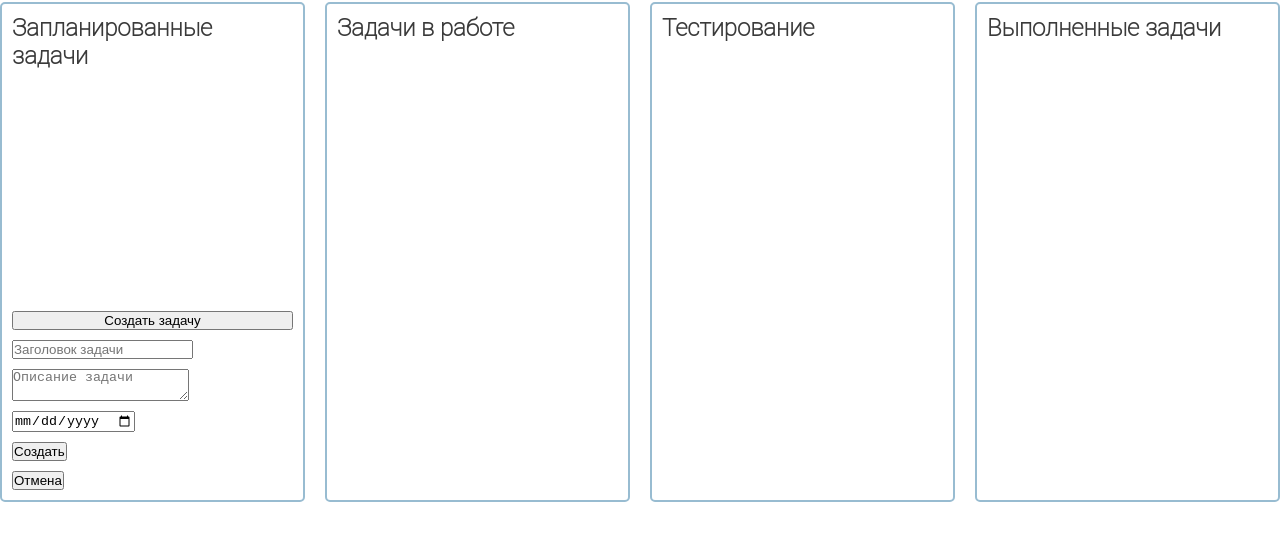
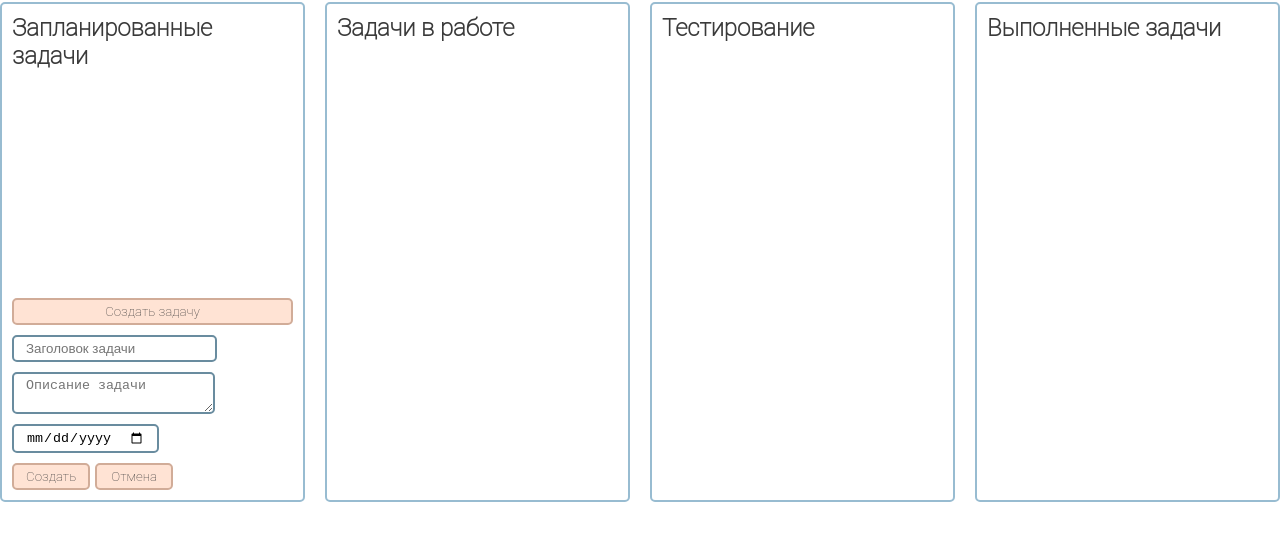
Before and after one commit to bruh0107/client-pract-3, a plain HTML site: page vue/index.html in a window 1280 px wide. Both pictures are taken after a click on the button "Создать задачу". Shown: the part 56-596 px from the top of the page. Drawn offline with Linux system fonts and the light colour scheme.

Commit message:
update input and button styles

```diff
--- a/vue/css/main.css
+++ b/vue/css/main.css
@@ -118,13 +118,13 @@ body {
 .task__btn {
     font-family: "Roboto Thin", sans-serif;
     padding: 4px 12px;
-    width: fit-content;
     background: #ffe3d4;
     border: 2px solid #d1ac98;
     border-radius: 5px;
     color: #3a3a3a;
     cursor: pointer;
     transition: 0.1s;
+    width: 100%;
 }
 
 .task__btn:disabled {
@@ -144,3 +144,21 @@ body {
 .task.completed {
     border: 2px solid green;
 }
+
+.btns-wrapper{
+    display: grid;
+    grid-template-columns: repeat(2, 1fr);
+    gap: 5px;
+}
+
+.edit-form {
+    display: flex;
+    flex-direction: column;
+    gap: 5px;
+}
+
+.return-form {
+    display: flex;
+    flex-direction: column;
+    gap: 5px;
+}
--- a/vue/js/main.js
+++ b/vue/js/main.js
@@ -13,15 +13,18 @@ Vue.component('kanban-column', {
                     @delete-task="deleteTask"
                 ></task-card>
                 <button
+                    class="task__btn"
                     v-if="columnIndex === 0"
                     @click="showForm = true"
                 >Создать задачу</button>
                 <div v-if="showForm" class="task-form">
-                    <input v-model="newTask.title" placeholder="Заголовок задачи">
-                    <textarea v-model="newTask.description" placeholder="Описание задачи"></textarea>
-                    <input type="date" v-model="newTask.deadline">
-                    <button @click="createTask">Создать</button>
-                    <button @click="showForm = false">Отмена</button>
+                    <input class="task-form__input" v-model="newTask.title" placeholder="Заголовок задачи">
+                    <textarea class="task-form__input" v-model="newTask.description" placeholder="Описание задачи"></textarea>
+                    <input class="task-form__input" type="date" v-model="newTask.deadline">
+                    <div class="btns-wrapper">
+                        <button class="task__btn" @click="createTask">Создать</button>
+                        <button class="task__btn" @click="showForm = false">Отмена</button>
+                    </div>
                 </div>
             </div>
         </div>
@@ -77,22 +80,26 @@ Vue.component('task-card', {
                 <p class="task-created">Создана: {{ formattedDate(task.createdAt) }}</p>
                 <p class="task-updated">Последнее обновление: {{ formattedDate(task.updatedAt) }}</p>
                 <p v-if="task.returnReason" class="task-return-reason">Причина возврата: {{ task.returnReason }}</p>
-                <button @click="startEditing" v-if="columnIndex !== 3">Редактировать</button>
-                <button @click="deleteTask">Удалить</button>
-                <button v-if="columnIndex !== 3" @click="moveTask(columnIndex + 1)">Переместить вперед</button>
-                <button v-if="columnIndex === 2" @click="startReturningToWork">Вернуть в работу</button>
+                <div class="btns-wrapper">
+                    <button class="task__btn" @click="startEditing" v-if="columnIndex !== 3">Редактировать</button>
+                    <button class="task__btn" @click="deleteTask">Удалить</button>
+                    <button class="task__btn" v-if="columnIndex !== 3" @click="moveTask(columnIndex + 1)">Переместить вперед</button>
+                    <button class="task__btn" v-if="columnIndex === 2" @click="startReturningToWork">Вернуть в работу</button>
+                </div>
             </div>
             <div v-else-if="isEditing" class="edit-form">
-                <input v-model="editedTask.title" placeholder="Заголовок задачи">
-                <textarea v-model="editedTask.description" placeholder="Описание задачи"></textarea>
-                <input type="date" v-model="editedTask.deadline">
-                <button @click="saveEditing">Сохранить</button>
-                <button @click="cancelEditing">Отмена</button>
+                <div class="edit-form">
+                    <input class="task-form__input" v-model="editedTask.title" placeholder="Заголовок задачи">
+                    <textarea class="task-form__input" v-model="editedTask.description" placeholder="Описание задачи"></textarea>
+                </div>
+                <input class="task-form__input" type="date" v-model="editedTask.deadline">
+                <button class="task__btn" @click="saveEditing">Сохранить</button>
+                <button class="task__btn" @click="cancelEditing">Отмена</button>
             </div>
             <div v-else-if="isReturningToWork" class="return-form">
-                <textarea v-model="returnReason" placeholder="Причина возврата в работу"></textarea>
-                <button @click="confirmReturnToWork">Подтвердить</button>
-                <button @click="cancelReturnToWork">Отмена</button>
+                <textarea class="task-form__input" v-model="returnReason" placeholder="Причина возврата в работу"></textarea>
+                <button class="task__btn" @click="confirmReturnToWork">Подтвердить</button>
+                <button class="task__btn" @click="cancelReturnToWork">Отмена</button>
             </div>
         </div>
     `,
```
